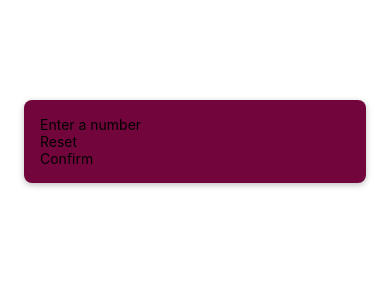
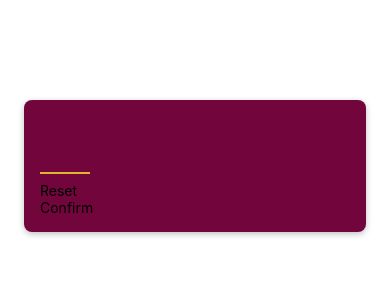
Before and after one commit to nirgluzman/React-Native-GuessMyNumber, a React Native app: screen / in a window 390 px wide. Shown: the top 300 px of the page. Built offline with nearby package versions, Linux system fonts and the light colour scheme.

Commit message:
style TextInput including keyboardType

```diff
--- a/screens/StartGameScreen.js
+++ b/screens/StartGameScreen.js
@@ -5,7 +5,13 @@ import PrimaryButton from '../components/PrimaryButton.js';
 function StartGameScreen() {
   return (
     <View style={styles.inputContainer}>
-      <TextInput placeholder='Enter a number' />
+      <TextInput
+        style={styles.numberInput}
+        maxLength={2} // limits the maximum number of characters that can be entered.
+        keyboardType='number-pad' // determines which keyboard to open.
+        autoCapitalize='none' // determines whether to capitalize the first letter of a word (not releavnt for numeric values).
+        autoCorrect={false} // determines whether to automatically correct the input.
+      />
       <PrimaryButton>Reset</PrimaryButton>
       <PrimaryButton>Confirm</PrimaryButton>
     </View>
@@ -29,5 +35,17 @@ const styles = StyleSheet.create({
     shadowOffset: { width: 0, height: 2 },
     shadowRadius: 6,
     shadowOpacity: 0.25
+  },
+
+  numberInput: {
+    height: 50,
+    width: 50,
+    fontSize: 32,
+    borderBottomColor: '#ddb52f',
+    borderBottomWidth: 2,
+    color: '#ddb52f', // text color
+    marginVertical: 8,
+    fontWeight: 'bold',
+    textAlign: 'center'
   }
 });
```
